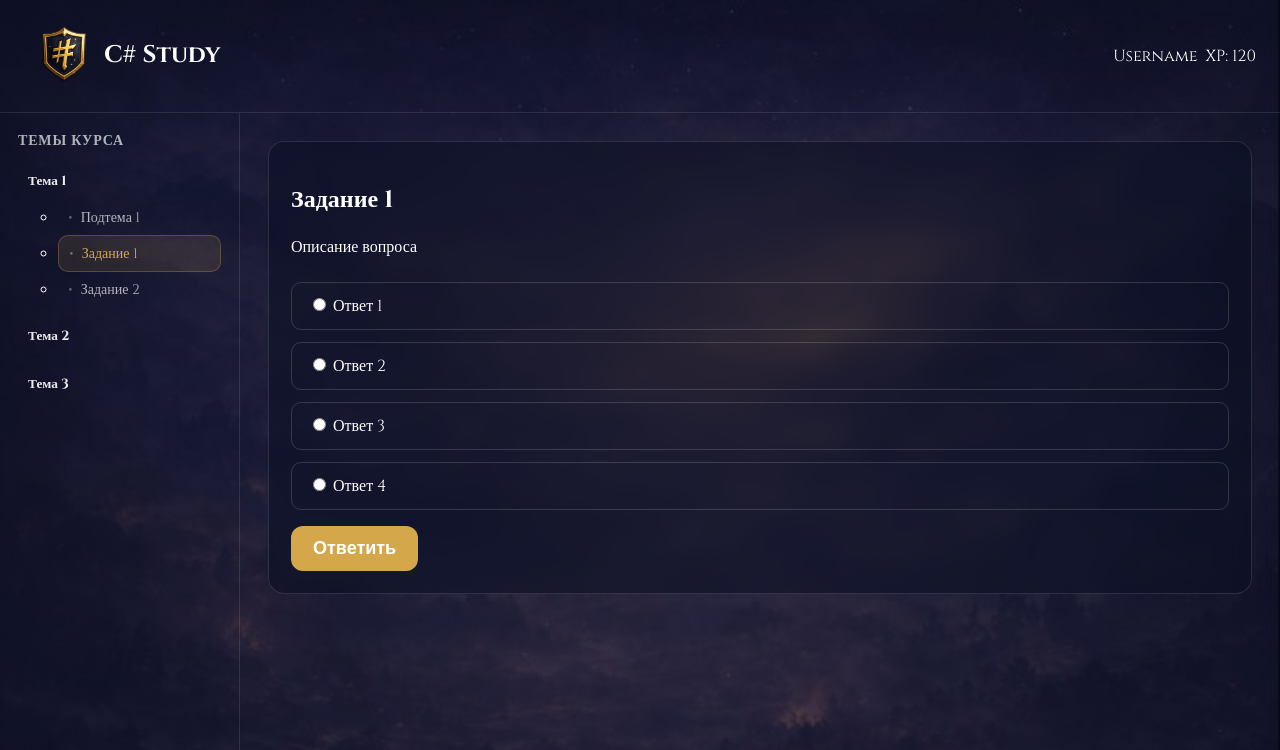
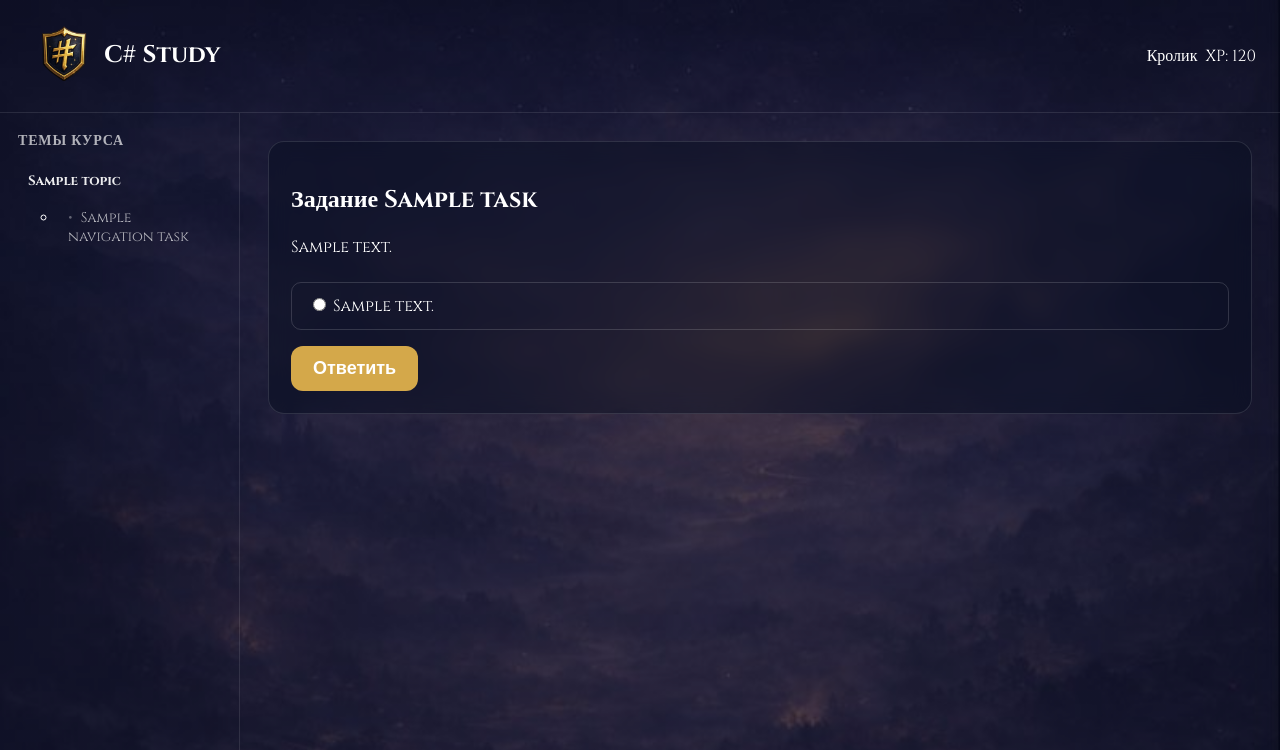
Before and after one commit to Shhh1ckarno/C-Study, a FastAPI app: template app/templates/practice.html in a window 1280 px wide. Shown: the top 750 px of the page. Run offline with FastAPI, Linux system fonts and the light colour scheme; the template is opened without the code that fills it: most values are stand-ins (such as "Sample title", 1, 10 or a date in 2020).

Commit message:
Добавлена навигация в сайте

```diff
--- a/app/main.py
+++ b/app/main.py
@@ -4,11 +4,13 @@ from fastapi.templating import Jinja2Templates
 from app.users.router import router as users_router
 from app.tasks.router import router as tasks_router
 from app.pages.router import router as pages_router
+from app.topics.router import router as topics_router
 app=FastAPI()
 
 app.include_router(users_router)
 app.include_router(tasks_router)
 app.include_router(pages_router)
+app.include_router(topics_router)
 app.mount("/static", StaticFiles(directory="app/static"), name="static")
 
 
--- a/app/templates/index.html
+++ b/app/templates/index.html
@@ -55,7 +55,8 @@
                     <h2>Список тем</h2>
                     {% for topic in topics %}
                         <div class="topic">
-                            <h3>{{ topic.title }}</h3>
+                            <a href="/topics/{{ topic.id }}" class="topic_link"><h3>{{ topic.title }}</h3></a>
+
                             <p><em>{{ topic.description }}</em></p>
                         </div>
                     {% endfor %}
--- a/app/templates/practice.html
+++ b/app/templates/practice.html
@@ -1,8 +1,8 @@
 <head>
     <meta charset="UTF-8">
     <meta name="viewport" content="width=device-width, initial-scale=1.0">
-    <link rel="icon" href="css/images/favicon64.png">
-    <link rel="stylesheet" href="theory_style.css">
+    <link rel="icon" href="{{ url_for('static', path='images/favicon64.png') }}">
+    <link rel="stylesheet" href="{{ url_for('static', path='css/theory_style.css') }}">
     <link href="https://fonts.googleapis.com/css2?family=Cinzel:wght@400;600;700&display=swap" rel="stylesheet">
     <title>C# Study</title>
 </head>
@@ -11,7 +11,7 @@
     <header class="topbar">
         <div class="topbar_leftside">
             <div>
-                <img class="logo_img" src="css/images/favicon1.png" alt="">
+                <img class="logo_img" src="{{ url_for('static', path='images/favicon1.png') }}" alt="">
             </div>
             <div>
                 <h3 class="logo_text">C# Study</h3>
@@ -19,8 +19,13 @@
         </div>
 
         <div class="topbar_rightside">
-            <span>Username</span>
-            <span>XP: 120</span>
+                {% if user %}
+                <span>{{user.email}}</span>
+                <span>XP: 120</span>
+                {% else %}
+                <span>Кролик</span>
+                <span>XP: 120</span>
+                {% endif %}
         </div>
     </header>
 
@@ -31,21 +36,14 @@
             <nav class="nav">
                 <ul class="nav_list">
                     <li class="nav_item">
-                        <button class="nav_topic">Тема 1</button>
-
+                          <a href="/topics/{{ topic.id }}" class="nav_topic_button_link">
+    <button class="nav_topic">{{ topic.title }}</button>
+</a>
                         <ul class="nav__sublist">
-                            <li><a class="nav_link nav_link--sub" href="#">Подтема 1</a></li>
-                            <li><a class="nav_link nav_link--sub is-active" href="#">Задание 1</a></li>
-                            <li><a class="nav_link nav_link--sub" href="#">Задание 2</a></li>
+                                {% for navigation_task in navigation_tasks %}
+                            <li><a class="nav_link nav_link--sub" href="/tasks/{{navigation_task.id}}">{{navigation_task.title}}</a></li>
+                            {% endfor %}
                         </ul>
-                    </li>
-
-                    <li class="nav_item">
-                        <button class="nav_topic">Тема 2</button>
-                    </li>
-
-                    <li class="nav_item">
-                        <button class="nav_topic">Тема 3</button>
                     </li>
                 </ul>
             </nav>
@@ -53,32 +51,19 @@
 
         <section class="content">
             <div class="content_card">
-                <h1>Задание 1</h1>
+                <h1>Задание {{task.title}}</h1>
 
                 <p>
-                    Описание вопроса
+                    {{task.description}}
                 </p>
 
                 <form class="answers">
+                    {% for answer in task.answers.answers %}
                     <label class="answer">
                         <input type="radio" name="answer">
-                        <span>Ответ 1</span>
+                        <span>{{answer}}</span>
                     </label>
-
-                    <label class="answer">
-                        <input type="radio" name="answer">
-                        <span>Ответ 2</span>
-                    </label>
-
-                    <label class="answer">
-                        <input type="radio" name="answer">
-                        <span>Ответ 3</span>
-                    </label>
-
-                    <label class="answer">
-                        <input type="radio" name="answer">
-                        <span>Ответ 4</span>
-                    </label>
+                    {% endfor %}
                 </form>
                 <button class="btn">
                     Ответить
```
Also changed, not shown: app/migrations/versions/1cfc7e8b6157_add_topics.py (added, +32 -0 lines), app/pages/router.py (+12 -0 lines), app/tasks/router.py (+24 -1 lines), app/templates/theory.html (+17 -19 lines), app/topics/dao.py (+25 -1 lines), app/topics/router.py (+18 -3 lines).
